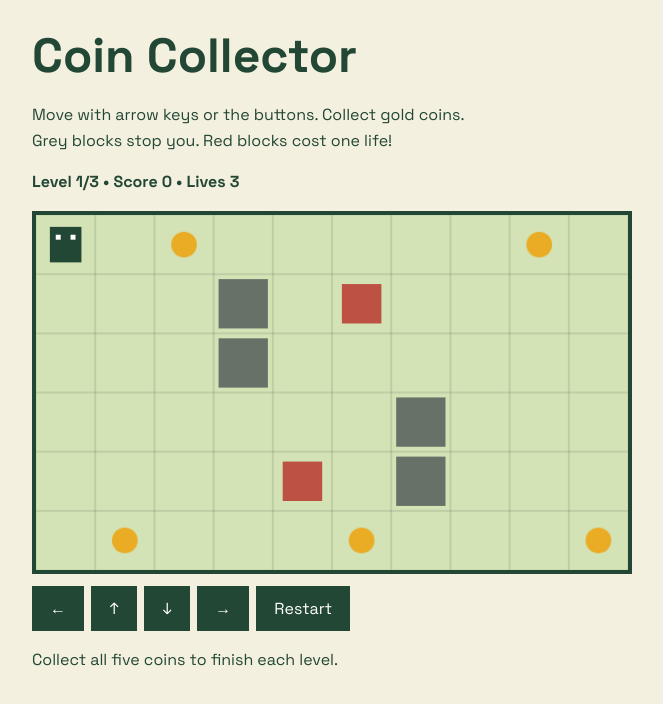
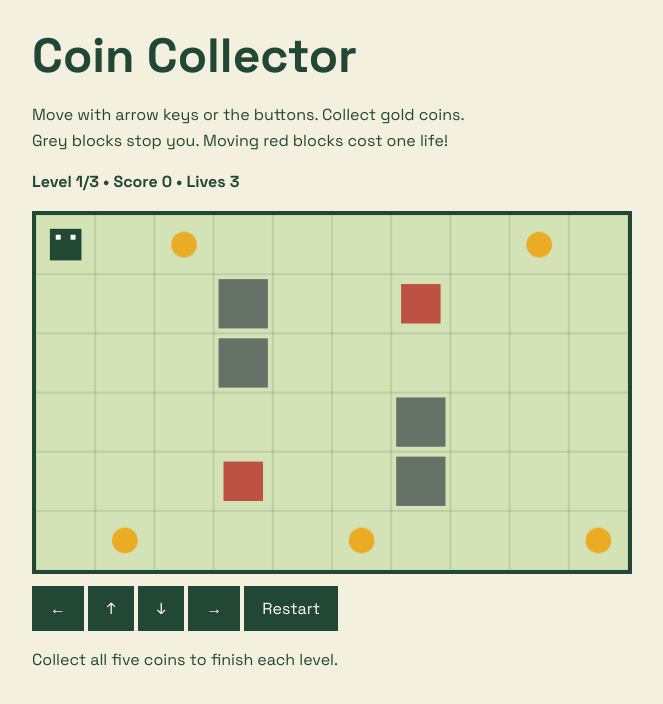
Before and after one commit to Qiwen-Tan/collecting-coins, a plain HTML site: page index.html in a window 1280 px wide. Both pictures are taken after a click on the button "Left". Shown: the whole page, without its empty margins (308-971 px from the left). Drawn offline with Linux system fonts and the light colour scheme.

Commit message:
Refactor index.html for improved readability

```diff
--- a/index.html
+++ b/index.html
@@ -11,7 +11,7 @@
 h1 { font-size: clamp(32px, 7vw, 48px); margin: 0; }
 p { line-height: 1.6; }
 canvas { width: 100%; display: block; border: 4px solid #234735; box-sizing: border-box; }
-  button { background: #234735; color: white; border: 0; padding: 12px 18px; margin: 12px 3px 0 0; font: inherit; cursor: pointer; }
+button { background: #234735; color: white; border: 0; padding: 12px 18px; margin-top: 12px; font: inherit; cursor: pointer; }
 button:hover { background: #527448; }
 button:active { transform: scale(.95); }
 button:focus-visible { outline: 3px solid #bd7525; outline-offset: 3px; }
@@ -23,7 +23,7 @@
 <body>
 <main>
 <h1>Coin Collector</h1>
-  <p>Move with arrow keys or the buttons. Collect gold coins.<br>Grey blocks stop you. Red blocks cost one life!</p>
+<p>Move with arrow keys or the buttons. Collect gold coins.<br>Grey blocks stop you. Moving red blocks cost one life!</p>
 <p id="stats"></p>
 <canvas id="game" width="600" height="360" aria-label="Coin collecting game board"></canvas>
 <nav aria-label="Game controls">
@@ -33,116 +33,85 @@
 <button onclick="move(1,0)" aria-label="Right">→</button>
 <button onclick="restart()">Restart</button>
 </nav>
-  <p id="message" role="status">Collect all five coins to finish each level.</p>
+<p id="message" role="status"></p>
 </main>
+<script>
+const pen = document.getElementById("game").getContext("2d");
+const stats = document.getElementById("stats");
+const message = document.getElementById("message");
+const walls = [[3,1], [3,2], [6,3], [6,4]];
+let x, y, level, score, lives, coins, bricks, won;
 
-<script>
-const canvas = document.getElementById("game");
-const pen = canvas.getContext("2d");
-let level = 1, score = 0, lives = 3;
-let x = 0, y = 0, coins = [], won = false, audio;
-
-// Each pair is a column and row on the board.
-const walls = [[3,1], [3,2], [6,3], [6,4]];
-const hazards = [[5,1], [4,4], [8,2], [1,3]];
+function blocked(x, y) {
+  return x < 0 || x > 9 || y < 0 || y > 5 ||
+    walls.some(([a,b]) => a === x && b === y);
+}
 
 function loadLevel() {
-  x = 0;
-  y = 0;
+  x = y = 0;
   lives = 3;
   coins = [[2,0], [8,0], [1,5], [5,5], [9,5]];
+  bricks = [[5,1,1], [4,4,-1], [8,2,-1], [1,3,1]].slice(0, level + 1);
   draw();
+}
+
+function square(x, y, color, gap) {
+  pen.fillStyle = color;
+  pen.fillRect(x * 60 + gap, y * 60 + gap, 60 - gap * 2, 60 - gap * 2);
 }
 
 function draw() {
   pen.fillStyle = ["#d4e3b6", "#efd3a3", "#c0cee4"][level - 1];
   pen.fillRect(0, 0, 600, 360);
-
-  // Draw the board grid.
   pen.strokeStyle = "#23473520";
   for (let row = 0; row < 6; row++)
     for (let col = 0; col < 10; col++)
       pen.strokeRect(col * 60, row * 60, 60, 60);
-
-  pen.fillStyle = "#667268";
-  for (const [col, row] of walls)
-    pen.fillRect(col * 60 + 5, row * 60 + 5, 50, 50);
-
-  pen.fillStyle = "#bd5143";
-  for (const [col, row] of hazards.slice(0, level + 1))
-    pen.fillRect(col * 60 + 10, row * 60 + 10, 40, 40);
-
+  walls.forEach(([a,b]) => square(a, b, "#667268", 5));
+  bricks.forEach(([a,b]) => square(a, b, "#bd5143", 10));
   pen.fillStyle = "#e9ac24";
-  for (const [col, row] of coins) {
+  coins.forEach(([a,b]) => {
     pen.beginPath();
-    pen.arc(col * 60 + 30, row * 60 + 30, 13, 0, Math.PI * 2);
+    pen.arc(a * 60 + 30, b * 60 + 30, 13, 0, Math.PI * 2);
     pen.fill();
-  }
-
-  // Simple player sprite: green body and two eyes.
-  pen.fillStyle = "#234735";
-  pen.fillRect(x * 60 + 14, y * 60 + 12, 32, 36);
+  });
+  square(x, y, "#234735", 14);
   pen.fillStyle = "white";
   pen.fillRect(x * 60 + 20, y * 60 + 20, 5, 5);
   pen.fillRect(x * 60 + 35, y * 60 + 20, 5, 5);
-
-  document.getElementById("stats").textContent =
-    `Level ${level}/3 • Score ${score} • Lives ${lives}`;
+  stats.textContent = `Level ${level}/3 • Score ${score} • Lives ${lives}`;
 }
 
-function sound(frequency) {
-  const Audio = window.AudioContext || window.webkitAudioContext;
-  if (!Audio) return;
-  audio = audio || new Audio();
-  audio.resume();
-  const note = audio.createOscillator();
-  const volume = audio.createGain();
-  note.frequency.value = frequency;
-  volume.gain.setValueAtTime(0.05, audio.currentTime);
-  volume.gain.exponentialRampToValueAtTime(0.001, audio.currentTime + 0.12);
-  note.connect(volume);
-  volume.connect(audio.destination);
-  note.start();
-  note.stop(audio.currentTime + 0.12);
+function checkHit() {
+  if (!bricks.some(([a,b]) => a === x && b === y)) return;
+  lives--;
+  x = y = 0;
+  message.textContent = "Ouch! Back to the start.";
+  if (lives === 0) {
+    score = (level - 1) * 50;
+    loadLevel();
+    message.textContent = "No lives left. Level restarted!";
+  }
 }
 
 function move(dx, dy) {
-  if (won) return;
-  const nx = x + dx, ny = y + dy;
-
-  if (nx < 0 || nx > 9 || ny < 0 || ny > 5) return;
-  if (walls.some(([col, row]) => col === nx && row === ny)) return;
-
-  if (hazards.slice(0, level + 1).some(([col, row]) => col === nx && row === ny)) {
-    lives--;
-    sound(150);
-    document.getElementById("message").textContent = "Ouch! Avoid the red blocks.";
-    if (lives <= 0) {
-      score = (level - 1) * 50;
-      loadLevel();
-      document.getElementById("message").textContent = "No lives left. This level restarted!";
-    }
-    draw();
-    return;
-  }
-
-  x = nx;
-  y = ny;
-  const coin = coins.findIndex(([col, row]) => col === x && row === y);
+  if (won || blocked(x + dx, y + dy)) return;
+  x += dx;
+  y += dy;
+  checkHit();
+  const coin = coins.findIndex(([a,b]) => a === x && b === y);
   if (coin !== -1) {
     coins.splice(coin, 1);
     score += 10;
-    sound(800);
   }
-
   if (coins.length === 0) {
     if (level < 3) {
       level++;
       loadLevel();
-      document.getElementById("message").textContent = "Next level! Watch for more red blocks.";
+      message.textContent = "Next level! Watch out for red bricks.";
     } else {
       won = true;
-      document.getElementById("message").textContent = "You won! All 15 coins collected!";
+      message.textContent = "You won! All 15 coins collected!";
     }
   }
   draw();
@@ -153,18 +122,29 @@ function restart() {
   score = 0;
   won = false;
   loadLevel();
-  document.getElementById("message").textContent = "Collect all five coins to finish each level.";
+  message.textContent = "Collect all five coins to finish each level.";
 }
 
-document.addEventListener("keydown", function(event) {
-  const directions = { ArrowLeft: [-1,0], ArrowRight: [1,0], ArrowUp: [0,-1], ArrowDown: [0,1] };
-  if (directions[event.key]) {
+// Bricks move horizontally and bounce off walls.
+setInterval(() => {
+  if (won || document.hidden) return;
+  bricks.forEach(brick => {
+    if (blocked(brick[0] + brick[2], brick[1])) brick[2] *= -1;
+    brick[0] += brick[2];
+  });
+  checkHit();
+  draw();
+}, 700);
+
+document.addEventListener("keydown", event => {
+  const keys = { ArrowLeft: [-1,0], ArrowRight: [1,0], ArrowUp: [0,-1], ArrowDown: [0,1] };
+  if (keys[event.key]) {
     event.preventDefault();
-    move(...directions[event.key]);
+    move(...keys[event.key]);
   }
 });
 
-loadLevel();
+restart();
 </script>
 </body>
 </html>
```
Lines whose indentation alone changed are shown as unchanged.
